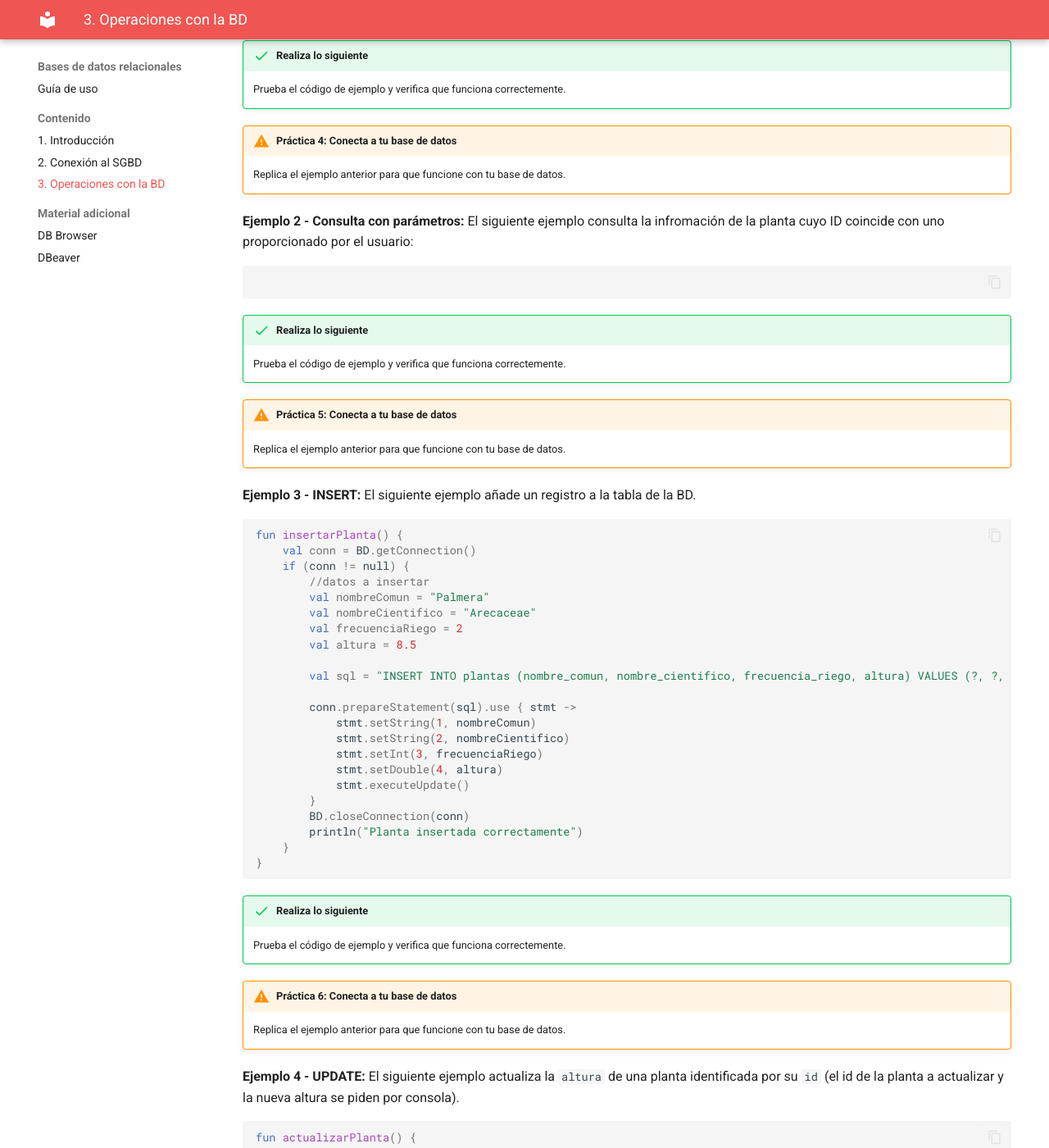
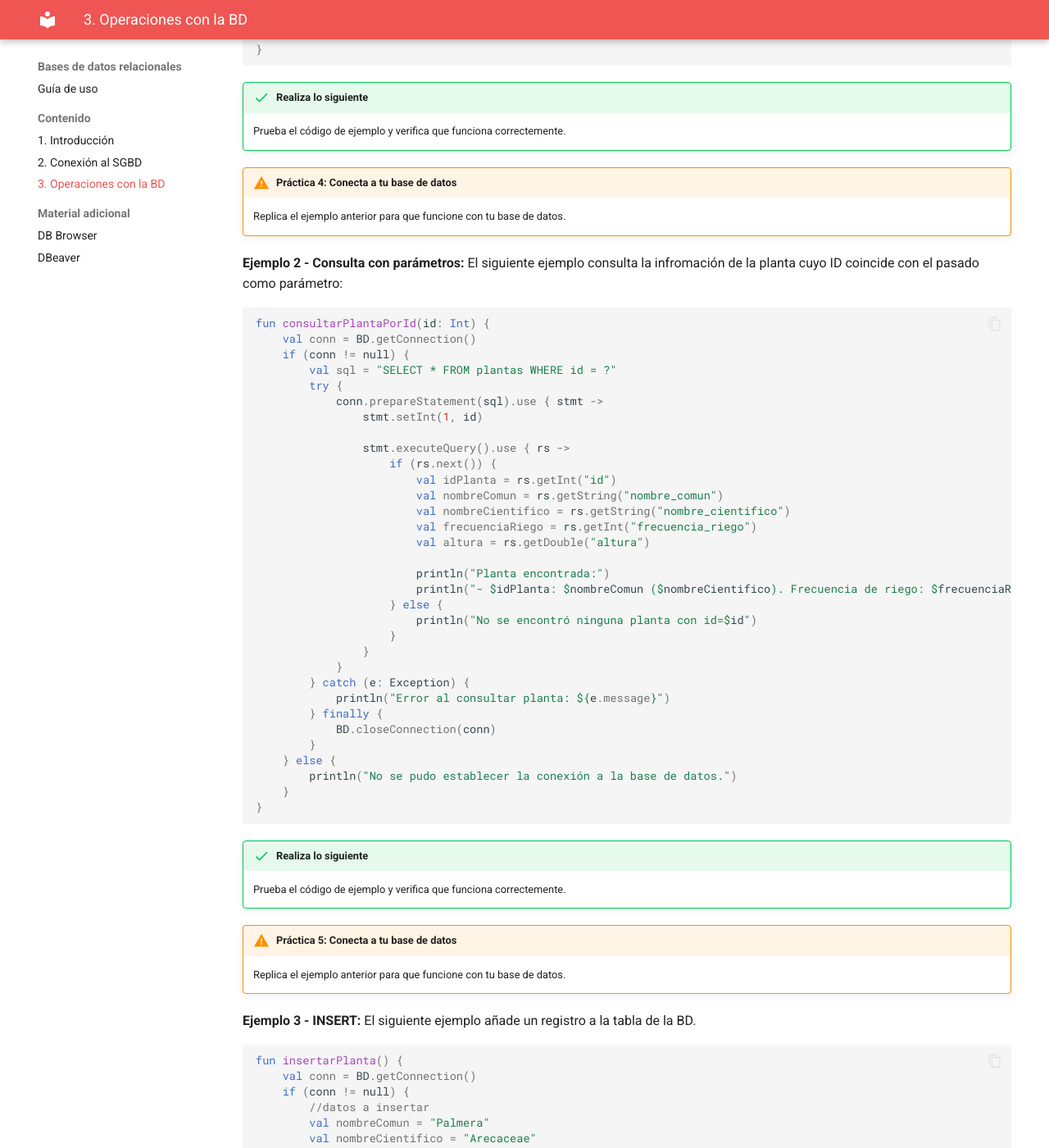
Before and after one commit to bpaterna/AD_BD_REL, an MkDocs documentation site: the page built from docs/3_operaciones.md, in a window 1280 px wide and 1400 px high, scrolled down 2318 px. Shown: the whole window at 82% size. Built offline with MkDocs 1.6.1 and Material for MkDocs 9.7.7, drawn with Linux system fonts in a browser that asks for light colours.

Commit message:
Update 3_operaciones.md

````diff
--- a/docs/3_operaciones.md
+++ b/docs/3_operaciones.md
@@ -27,6 +27,9 @@
 
 
 ---
+
+<span class="mi_h2">Buenas prácticas</span>
+
 **Liberación de recursos**
 
 Cuando una aplicación accede a una base de datos, abre varios recursos internos que consumen memoria y conexiones activas en el sistema:
@@ -46,6 +49,7 @@
 
 
 Si no utilizas **use {}** en Kotlin (o try-with-resources en Java), entonces debes cerrar manualmente cada uno de los recursos abiertos (ResultSet, Statement y Connection) usando .**close()**, y normalmente deberías hacerlo dentro de un bloque **finally** para garantizar su cierre incluso si ocurre un error. El orden correcto de cierre es del más interno al más externo.
+
 
 
 <span class="mi_h2">Ejemplos en SQlite</span>
@@ -88,9 +92,41 @@
     Replica el ejemplo anterior para que funcione con tu base de datos.
 
 
-**Ejemplo 2 - Consulta con parámetros:** El siguiente ejemplo consulta la infromación de la planta cuyo ID coincide con uno proporcionado por el usuario:
+**Ejemplo 2 - Consulta con parámetros:** El siguiente ejemplo consulta la infromación de la planta cuyo ID coincide con el pasado como parámetro:
+
 ``` kotlin
+fun consultarPlantaPorId(id: Int) {
+    val conn = BD.getConnection()
+    if (conn != null) {
+        val sql = "SELECT * FROM plantas WHERE id = ?"
+        try {
+            conn.prepareStatement(sql).use { stmt ->
+                stmt.setInt(1, id)
 
+                stmt.executeQuery().use { rs ->
+                    if (rs.next()) {
+                        val idPlanta = rs.getInt("id")
+                        val nombreComun = rs.getString("nombre_comun")
+                        val nombreCientifico = rs.getString("nombre_cientifico")
+                        val frecuenciaRiego = rs.getInt("frecuencia_riego")
+                        val altura = rs.getDouble("altura")
+
+                        println("Planta encontrada:")
+                        println("- $idPlanta: $nombreComun ($nombreCientifico). Frecuencia de riego: $frecuenciaRiego días, altura: $altura m")
+                    } else {
+                        println("No se encontró ninguna planta con id=$id")
+                    }
+                }
+            }
+        } catch (e: Exception) {
+            println("Error al consultar planta: ${e.message}")
+        } finally {
+            BD.closeConnection(conn)
+        }
+    } else {
+        println("No se pudo establecer la conexión a la base de datos.")
+    }
+}
 ```
 
 !!! success "Realiza lo siguiente"
````
